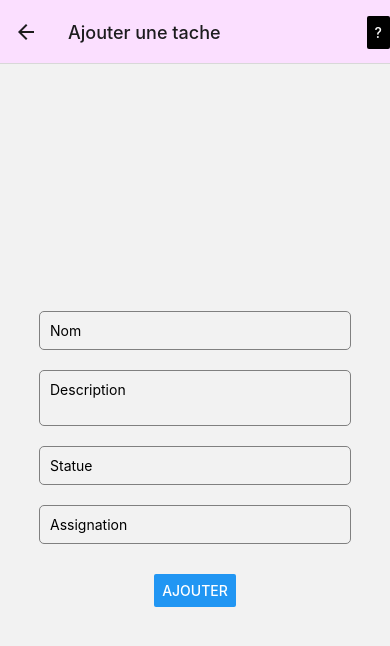
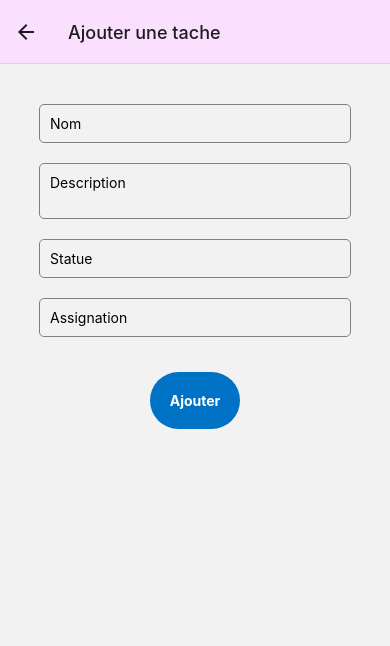
Before and after one commit to maxime-palleja/todolist_palleja_boig, a React Native app: screen /AddTask in a window 390 px wide. Shown: the top 646 px of the page. Built offline with nearby package versions, Linux system fonts and the light colour scheme.

Commit message:
appli fonctionnelle
ajout du refresh à l'ajout modif et delete d'une ou plusieurs taches

```diff
--- a/App.js
+++ b/App.js
@@ -1,9 +1,8 @@
-import {Button, StyleSheet} from 'react-native';
+import {StyleSheet} from 'react-native';
 import {NavigationContainer} from '@react-navigation/native';
 import {createNativeStackNavigator} from '@react-navigation/native-stack';
 
 import HomeScreen from "./Screens/HomeScreen";
-import DetailsScreen from "./Screens/DetailsScreen";
 import AddTaskScreen from "./Screens/AddTaskScreen";
 import ModifyTaskScreen from "./Screens/ModifyTaskScreen";
 
@@ -14,45 +13,20 @@ export default function App() {
   return (
       <NavigationContainer>
         <Stack.Navigator initialRouteName="Home">
-          <Stack.Screen name="Details" component={DetailsScreen}
-                        options={{
-                          title: 'Liste des tâches',
-                          headerStyle: {
-                            backgroundColor: '#CCFFE5',
-                          },
-                          headerRight: () => (
-                              <Button
-                                  onPress={() => alert("Message d'alerte!")}
-                                  title="+"
-                                  color="#00cc00"
-                              />),
-                        }
-                        }/>
+
           <Stack.Screen name="Home" component={HomeScreen}
                         options={{
                             title: 'Liste des tâches',
                           headerStyle: {
                             backgroundColor: '#FBDFFF',
-                          },
-                          headerRight: () => (
-                              <Button
-                                  onPress={() => alert("Version 1.0.1")}
-                                  title="?"
-                                  color="#000000"
-                              />),
+                          }
                         }}/>
             <Stack.Screen name="AddTask" component={AddTaskScreen}
                           options={{
                               title: 'Ajouter une tache',
                               headerStyle: {
                                   backgroundColor: '#FBDFFF',
-                              },
-                              headerRight: () => (
-                                  <Button
-                                      onPress={() => alert("Version 1.0.1")}
-                                      title="?"
-                                      color="#000000"
-                                  />),
+                              }
                           }}/>
             <Stack.Screen name="ModifyTask" component={ModifyTaskScreen}
                           options={{
--- a/Component/Task.js
+++ b/Component/Task.js
@@ -6,7 +6,7 @@ const Task = (props) => {
     return (
         <View style={styles.item}>
             <View style={styles.itemLeft}>
-                <Text style={styles.itemText}>{props.name}:{'\n'}{props.description}{'\n'}Etat: {props.statue}{'\n'}Assigné: {props.assigne}</Text>
+                <Text style={styles.itemText}>{props.name}:{'\n'}{props.description}{'\n'}Avancement: {props.statue}{'\n'}Assigné à: {props.assigne}</Text>
             </View>
             <View style={styles.circular}></View>
         </View>
@@ -17,19 +17,14 @@ const styles = StyleSheet.create({
     item: {
         backgroundColor: '#FFF',
         padding: 15,
-        borderRadius: 10,
+        borderRadius: 30,
         flexDirection: 'row',
         alignItems: 'center',
         justifyContent: 'space-between',
-        marginBottom: 20,
-    },
-    itemLeft: {
-        flexDirection: 'row',
-        alignItems: 'center',
-        flexWrap: 'wrap'
+        marginBottom: 15
     },
     itemText: {
-        maxWidth: '100%',
+        maxWidth: '90%',
         borderRightWidth:'10px'
     },
     circular: {
--- a/Screens/AddTaskScreen.js
+++ b/Screens/AddTaskScreen.js
@@ -1,5 +1,6 @@
 import React, {useState, useEffect} from 'react';
-import {View, TextInput, Button, Text, StyleSheet, AsyncStorage} from 'react-native';
+import {View, TextInput, Button, Text, StyleSheet, AsyncStorage, TouchableOpacity, FlatList} from 'react-native';
+
 
 function AddTaskScreen({navigation}) {
     const [formData, setFormData] = useState({id: null, name: '', description: '', statue: '', assigne: ''});
@@ -28,9 +29,9 @@ function AddTaskScreen({navigation}) {
             return;
         } else {
             let maxValue = parseInt(await getMaxValue()) + 1
-            formData.id= parseInt(await getMaxValue()) + 1
+            formData.id = parseInt(await getMaxValue()) + 1
             AsyncStorage.setItem((maxValue).toString(), JSON.stringify(formData))
-            navigation.navigate("Home")
+            navigation.navigate("Home", {refresh: true})
             setFormData(null)
         }
         setError('');
@@ -57,17 +58,22 @@ function AddTaskScreen({navigation}) {
                     onChangeText={(text) => setFormData({...formData, statue: text})}
                     style={styles.input}
                 />
+
                 <TextInput
                     placeholder="Assignation"
                     value={formData.assigne}
                     onChangeText={(text) => setFormData({...formData, assigne: text})}
                     style={styles.input}
                 />
-
                 <Text style={styles.error}>{error}</Text>
-                <Button title="Ajouter" onPress={handleSubmit} style={styles.button}/>
+                <TouchableOpacity onPress={handleSubmit}>
+                    <View style={styles.addWrapper}>
+                        <Text style={styles.addText}>Ajouter</Text>
+                    </View>
+                </TouchableOpacity>
             </View>
         </View>
+
 
     );
 };
@@ -76,11 +82,18 @@ const styles = StyleSheet.create({
     container: {
         flex: 1,
         alignItems: 'center',
-        justifyContent: 'center',
+        justifyContent: 'flex-start',
+        marginTop: 30
     },
     formContainer: {
         width: '80%',
         alignItems: 'center',
+    },
+    addWrapper: {
+        backgroundColor: '#0072C6',
+        borderRadius: 60,
+        padding: 20,
+        marginTop: 5,
     },
     input: {
         width: '100%',
@@ -94,13 +107,14 @@ const styles = StyleSheet.create({
         color: 'red',
         marginVertical: 10,
     },
-    button: {
-        backgroundColor: 'blue',
+   addText: {
         color: 'white',
-        padding: 10,
-        marginTop: 20,
-        borderRadius: 5,
-    }
+        fontWeight: 'bold',
+        textAlign: 'center',
+    },
+    content: {
+        fontSize: 16,
+    },
 });
 
 export default AddTaskScreen;
--- a/Screens/DetailsScreen.js
+++ /dev/null
@@ -1,48 +0,0 @@
-import {Alert, Button, SafeAreaView, StyleSheet, Text, TextInput, View, AsyncStorage} from "react-native";
-import {useState, useEffect} from 'react';
-import * as React from "react";
-
-function DetailsScreen({navigation}) {
-    const [name, setName] = useState("");
-
-    useEffect(() => {
-        AsyncStorage.getItem("name")
-            .then(name => {
-                if (name) {
-                    setName(name);
-                }
-            })
-    }, []);
-
-    return (
-        <View style={{flex: 1, alignItems: 'center', justifyContent: 'center'}}>
-            <Text>Details Screen</Text>
-            <Button
-                title="<- Go to About"
-                onPress={() => navigation.navigate('About', {isDetailsScreen: true})}/>
-        </View>,
-            <SafeAreaView style={styles.container}>
-                <TextInput
-                    value={name}
-                    onChangeText={text => setName(text)}
-                    style={{borderWidth: 1}}
-                />
-                <Button
-                    title="Save name"
-                    onPress={() => AsyncStorage.setItem("name", name)}
-                />
-            </SafeAreaView>
-
-    );
-}
-const styles = StyleSheet.create(
-    {
-        container: {
-
-            backgroundColor: '#CCFFFF',
-            justifyContent: 'center',
-        }
-    }
-)
-
-export default DetailsScreen;
--- a/Screens/HomeScreen.js
+++ b/Screens/HomeScreen.js
@@ -1,4 +1,13 @@
-import {View, Text, StyleSheet, AsyncStorage, ScrollView, TouchableOpacity, Alert, RefreshControl} from 'react-native';
+import {
+    View,
+    Text,
+    StyleSheet,
+    AsyncStorage,
+    ScrollView,
+    TouchableOpacity,
+    Alert,
+    RefreshControl
+} from 'react-native';
 import * as React from "react";
 import Task from "../Component/Task";
 import {useState, useEffect} from "react";
@@ -7,29 +16,6 @@ import {useState, useEffect} from "react";
 function HomeScreen({navigation, route}) {
     const [data, setData] = useState(null);
     const [refreshing, setRefreshing] = React.useState(false);
-
-    const onRefresh = React.useCallback(() => {
-        setRefreshing(true);
-        setTimeout(() => {
-            setRefreshing(false);
-            fetchData();
-        }, 2000);
-    }, []);
-
-    // useEffect(() => {
-    //     console.log('la')
-    //     const fetchData = async () => {
-    //         console.log('b')
-    //         try {
-    //             const keys = await AsyncStorage.getAllKeys();
-    //             const items = await AsyncStorage.multiGet(keys);
-    //             setData(items.map(([key, value]) => ({key, value: JSON.parse(value)})));
-    //         } catch (error) {
-    //             console.error(error);
-    //         }
-    //     };
-    //     fetchData();
-    // }, []);
 
     const fetchData = async () => {
         try {
@@ -41,32 +27,65 @@ function HomeScreen({navigation, route}) {
         }
     };
 
-
-    useEffect(() => {
+    const onRefresh = React.useCallback(() => {
+        setRefreshing(true);
+        setTimeout(() => {
+            setRefreshing(false);
+            fetchData();
+        }, 300);
+    }, []);
+    const onRefreshInstant = React.useCallback(() => {
+        setRefreshing(true);
+        setRefreshing(false);
         fetchData();
     }, []);
 
+    const refreshOnDelete = (key) => {
+        AsyncStorage.removeItem(key)
+        onRefreshInstant()
+    };
+    const refreshOnDeleteAll = () => {
+        AsyncStorage.clear()
+        onRefreshInstant()
+    };
 
-
+    useEffect(() => {
+        if (route.params?.refresh) {
+            onRefreshInstant();
+            navigation.setParams({ refresh: false });
+        }onRefreshInstant();
+    }, [route.params?.refresh]);
     return (
         <View style={{flex: 1, alignItems: 'center', justifyContent: 'center'}}>
             <ScrollView refreshControl={
-                <RefreshControl refreshing={refreshing} onRefresh={onRefresh} />
+                <RefreshControl refreshing={refreshing} onRefresh={onRefresh}/>
             }>
                 <View style={styles.tasksWrapper}>
                     <View style={styles.items}>
                         {data === null ? (
-                            <Text>Loading...</Text>
+                            <Text>Pas de tâches pour le moment...</Text>
                         ) : (data.map((item, index) => {
                             return (
-                                <TouchableOpacity key={item.key} onPress={() => Alert.alert("MODIFIER / SUPPRIMER", "Tâche : "+item.value.name, [
+                                <TouchableOpacity key={item.key}
+                                                  onPress={() => Alert.alert("MODIFIER / SUPPRIMER", "Tâche : " + item.value.name, [
                                                           {text: "Annuler", style: "cancel"},
-                                        {text: "Modifier", onPress: () => navigation.navigate("ModifyTask",{key:item.key ,name:item.value.name, description:item.value.description, statue:item.value.statue, assigne:item.value.assigne}), onRefresh},
-                                        {text: "Supprimer", onPress: () => AsyncStorage.removeItem(key)}],
+                                                          {
+                                                              text: "Modifier",
+                                                              onPress: () => navigation.navigate("ModifyTask", {
+                                                                  key: item.key,
+                                                                  name: item.value.name,
+                                                                  description: item.value.description,
+                                                                  statue: item.value.statue,
+                                                                  assigne: item.value.assigne
+                                                              }),
+                                                              onRefresh
+                                                          },
+                                                          {text: "Supprimer", onPress: () => refreshOnDelete(item.key)}],
                                                       {cancelable: false}
                                                   )
                                                   }>
-                                    <Task name={item.value.name} description={item.value.description} statue={item.value.statue} assigne={item.value.assigne}/>
+                                    <Task name={item.value.name} description={item.value.description}
+                                          statue={item.value.statue} assigne={item.value.assigne}/>
                                 </TouchableOpacity>
                             )
                         }))
@@ -75,68 +94,57 @@ function HomeScreen({navigation, route}) {
                     </View>
                 </View>
             </ScrollView>
+
+            <View style={styles.boutons}>
                 <TouchableOpacity onPress={() => navigation.navigate('AddTask')}>
-                <View style={styles.addWrapper}>
+                    <View style={styles.addTask}>
                         <Text style={styles.addText}>Ajouter une tache</Text>
                     </View>
                 </TouchableOpacity>
                 <TouchableOpacity
                     onPress={() => Alert.alert("Confirmation", "Êtes-vous sûr de vouloir supprimer toutes les données?", [
                             {text: "Annuler", style: "cancel"},
-                        {text: "Supprimer", onPress: () => AsyncStorage.clear()}
+                            {text: "Supprimer", onPress: () => refreshOnDeleteAll()}
                         ],
                         {cancelable: false}
                     )
                     }>
-                <View style={styles.addWrapper}>
+                    <View style={styles.deleteAll}>
                         <Text style={styles.addText}>Tout supprimer</Text>
                     </View>
                 </TouchableOpacity>
+            </View>
         </View>
     );
 }
 
 export default HomeScreen;
+
 const styles = StyleSheet.create({
     container: {
         flex: 1,
         backgroundColor: '#E8EAED',
     },
-    tasksWrapper: {
-        paddingTop: 80,
-        paddingHorizontal: 20,
-    },
-    sectionTitle: {
-        fontSize: 24,
-        fontWeight: 'bold'
-    },
     items: {
         marginTop: 30,
     },
-    writeTaskWrapper: {
-        position: 'absolute',
-        bottom: 60,
-        width: '100%',
-        flexDirection: 'row',
-        justifyContent: 'space-around',
-        alignItems: 'center'
-    },
-    input: {
-        paddingVertical: 15,
-        paddingHorizontal: 15,
-        backgroundColor: '#FFF',
-        borderRadius: 60,
-        borderColor: '#C0C0C0',
-        width: '80%',
-    },
-    addWrapper: {
+    bouton: {},
+    addTask: {
         backgroundColor: '#0072C6',
         borderRadius: 60,
-        padding: 15,
-        marginTop: 30,
+        padding: 20,
+        marginTop: 10,
+        marginBottom: 10
+    },
+    deleteAll: {
+        backgroundColor: '#AE0000',
+        borderRadius: 60,
+        padding: 20,
+        marginTop: 10,
+        marginBottom: 10
     },
     addText: {
-        color: '#000000',
+        color: 'white',
         fontWeight: 'bold',
         textAlign: 'center',
     }
--- a/Screens/ModifyTaskScreen.js
+++ b/Screens/ModifyTaskScreen.js
@@ -20,7 +20,7 @@ function ModifyTaskScreen({navigation,route}) {
             return;
         } else {
             AsyncStorage.setItem(formData.id.toString(), JSON.stringify(formData))
-            navigation.navigate("Home")
+            navigation.navigate("Home",{refresh: true})
             setFormData(null)
         }
         setError('');
@@ -55,7 +55,11 @@ function ModifyTaskScreen({navigation,route}) {
                 />
 
                 <Text style={styles.error}>{error}</Text>
-                <Button title="Modifier" onPress={handleSubmit} style={styles.button} />
+                <TouchableOpacity onPress={handleSubmit}>
+                    <View style={styles.addWrapper}>
+                        <Text style={styles.addText}>Modifier</Text>
+                    </View>
+                </TouchableOpacity>
 
                 <TouchableOpacity onPress={() =>navigation.navigate("ModifyTask",{name:route.params.name, description:route.params.description, statue:route.params.statue, assigne:route.params.assigne})}>
                     <View style={styles.addWrapper}>
@@ -72,7 +76,8 @@ const styles = StyleSheet.create({
     container: {
         flex: 1,
         alignItems: 'center',
-        justifyContent: 'center',
+        justifyContent: 'flex-start',
+        marginTop:30
     },
     formContainer: {
         width: '80%',
@@ -90,19 +95,18 @@ const styles = StyleSheet.create({
         color: 'red',
         marginVertical: 10,
     },
-    button: {
-        backgroundColor: 'blue',
-        color: 'white',
-        padding: 10,
-        marginTop: 20,
-        borderRadius: 5,
-    },
     addWrapper: {
         backgroundColor: '#0072C6',
-        borderRadius: 60,
+        borderRadius: 50,
         padding: 15,
-        marginTop: 30,
+        marginTop: 10,
     },
+    addText: {
+        color: 'white',
+        fontWeight: 'bold',
+        textAlign: 'center',
+    }
+
 });
 
 export default ModifyTaskScreen;
```
Lines whose indentation alone changed are shown as unchanged.
